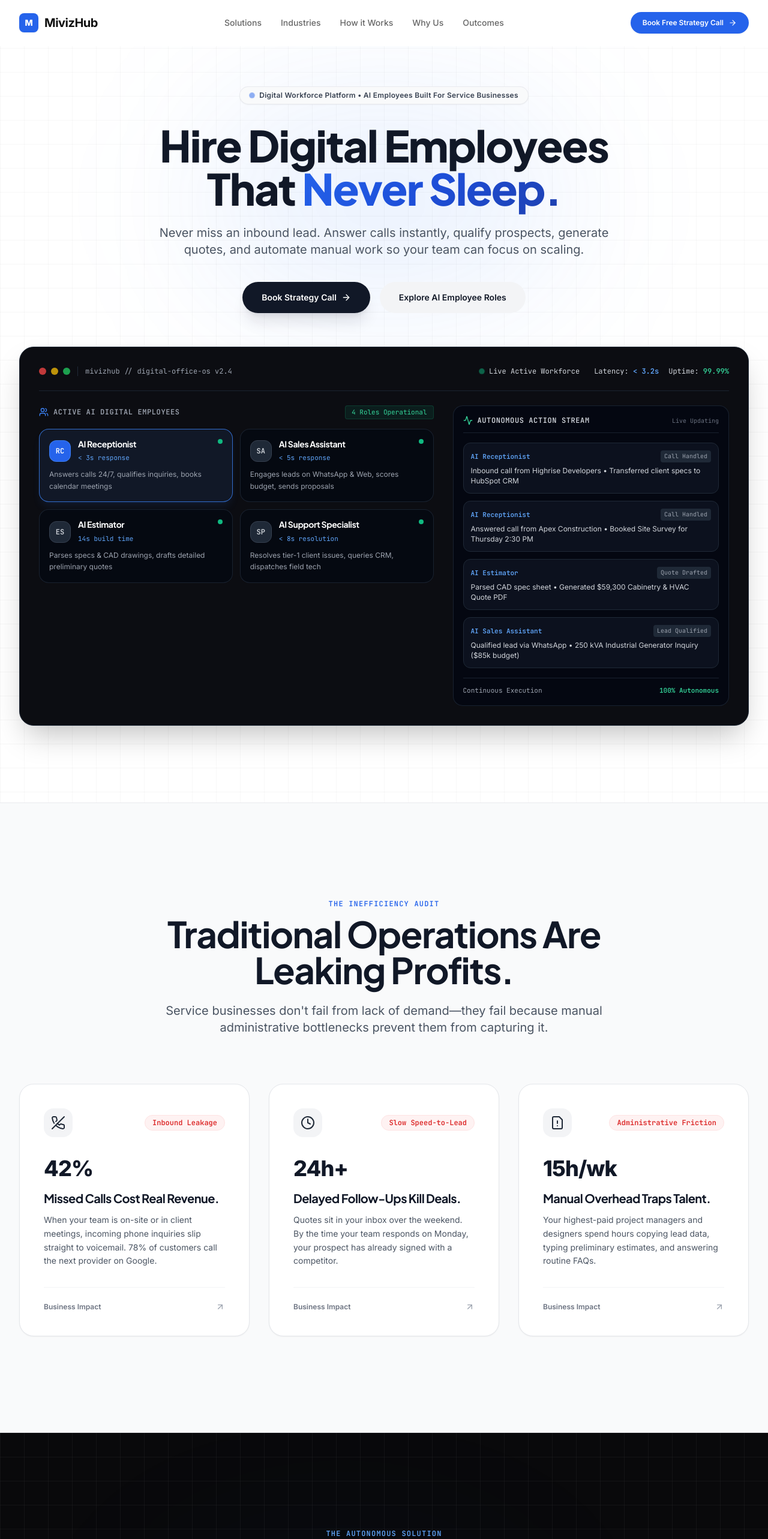
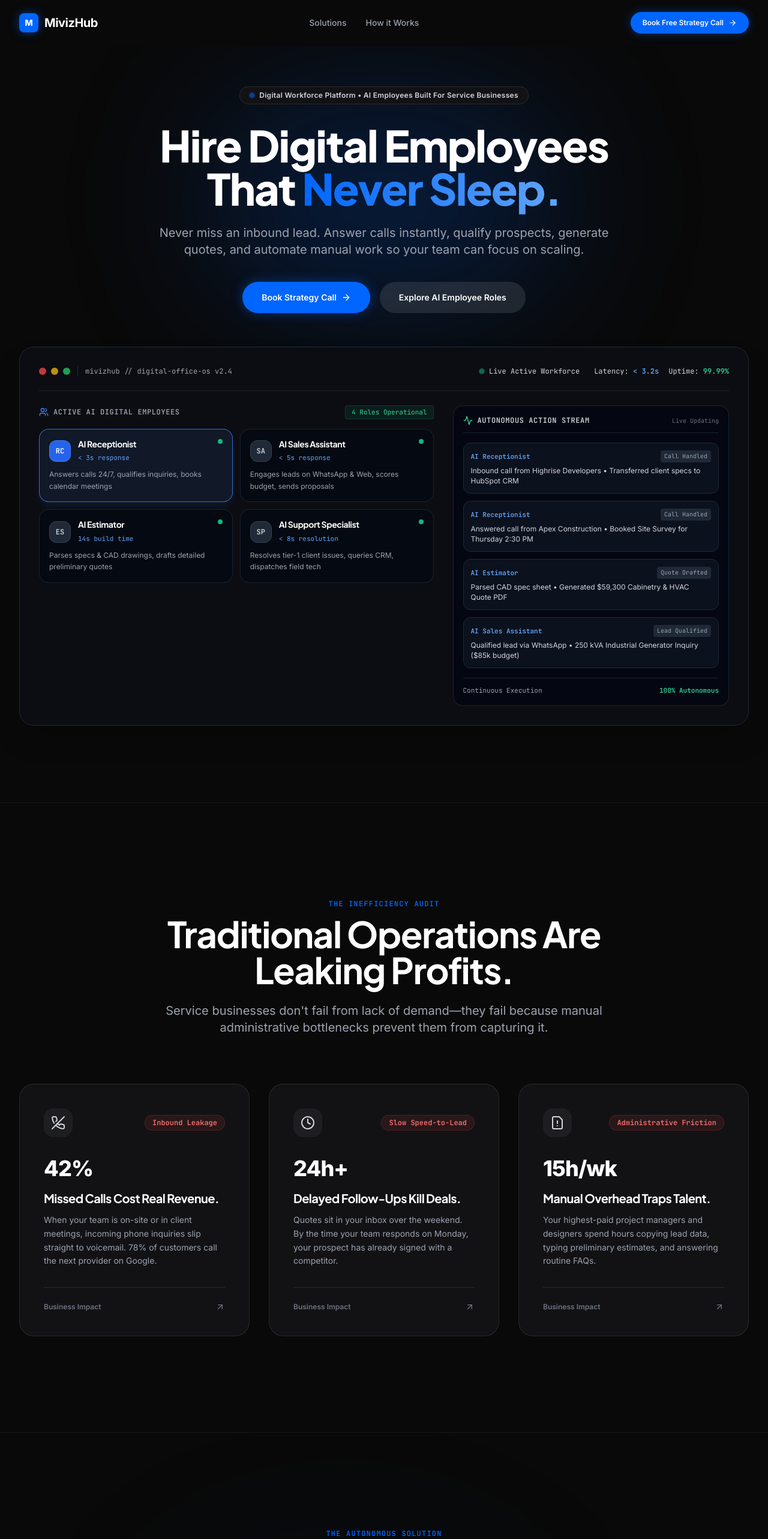
Before and after one commit to Rahullohar703/mivizhub-online, a React (Vite) app: page / in a window 1280 px wide. Shown: the top 2566 px of the page at 60% size. Built offline with nearby package versions, Linux system fonts and the light colour scheme; the HTML template or start-up script is replaced by a standard one.

Commit message:
Redesign website with dark mode and animations

```diff
--- a/src/App.jsx
+++ b/src/App.jsx
@@ -4,10 +4,6 @@ import SectionHero from './components/SectionHero';
 import SectionProblems from './components/SectionProblems';
 import SectionSolution from './components/SectionSolution';
 import SectionAIEmployees from './components/SectionAIEmployees';
-import SectionWorkflow from './components/SectionWorkflow';
-import SectionIndustries from './components/SectionIndustries';
-import SectionOutcomes from './components/SectionOutcomes';
-import SectionWhyUs from './components/SectionWhyUs';
 import SectionCTA from './components/SectionCTA';
 import Footer from './components/Footer';
 import StrategyModal from './components/StrategyModal';
@@ -24,45 +20,20 @@ export default function App() {
   };
 
   return (
-    <div className="min-h-screen bg-white text-gray-900 selection:bg-blue-600 selection:text-white font-sans antialiased overflow-x-hidden">
+    <div className="min-h-screen bg-darkBg text-white selection:bg-electricBlue selection:text-white font-sans antialiased overflow-x-hidden">
 
-      {/* Sticky Header */}
       <Navbar onOpenBooking={handleOpenBooking} />
 
-      {/* Main Page Flow - Reimagined Emotionally */}
       <main>
-        {/* 1. Confidence */}
         <SectionHero onOpenBooking={handleOpenBooking} />
-
-        {/* 2. Frustration */}
         <SectionProblems />
-
-        {/* 3. Relief */}
         <SectionSolution />
-
-        {/* 4. Curiosity */}
         <SectionAIEmployees onOpenBooking={handleOpenBooking} />
-
-        {/* 5. Simplicity */}
-        <SectionWorkflow />
-
-        {/* 6. Relevance */}
-        <SectionIndustries onOpenBooking={handleOpenBooking} />
-
-        {/* 7. Confidence */}
-        <SectionOutcomes />
-
-        {/* 8. Trust */}
-        <SectionWhyUs />
-
-        {/* 9. Excitement */}
         <SectionCTA onOpenBooking={handleOpenBooking} />
       </main>
 
-      {/* Clean Footer */}
       <Footer onOpenBooking={handleOpenBooking} />
 
-      {/* Strategy Booking Modal */}
       <StrategyModal
         isOpen={isBookingOpen}
         onClose={handleCloseBooking}
--- a/src/components/Footer.jsx
+++ b/src/components/Footer.jsx
@@ -2,36 +2,34 @@ import React from 'react';
 
 export default function Footer({ onOpenBooking }) {
   return (
-    <footer className="bg-[#FAFAFA] text-[#666666] border-t border-[#ECECEC] py-16 text-xs">
+    <footer className="bg-darkBg text-gray-400 border-t border-white/10 py-16 text-xs">
       <div className="mx-auto max-w-7xl px-6 lg:px-8">
 
-        <div className="flex flex-col md:flex-row items-start md:items-center justify-between gap-8 pb-12 border-b border-[#ECECEC]">
+        <div className="flex flex-col md:flex-row items-start md:items-center justify-between gap-8 pb-12 border-b border-white/10">
 
           <div className="space-y-2">
             <div className="flex items-center gap-2">
-              <div className="w-7 h-7 rounded-lg bg-[#2563EB] text-white flex items-center justify-center font-bold text-xs">
+              <div className="w-7 h-7 rounded-lg bg-electricBlue text-white flex items-center justify-center font-bold text-xs shadow-[0_0_15px_rgba(0,102,255,0.5)]">
                 M
               </div>
-              <span className="font-bold text-lg text-[#111111]">MivizHub</span>
+              <span className="font-bold text-lg text-white">MivizHub</span>
             </div>
-            <p className="text-xs text-[#666666] max-w-sm">
+            <p className="text-xs text-gray-400 max-w-sm">
               Build Your Digital Workforce. Hire AI Employees that answer customers, qualify leads, and perform real business roles 24/7.
             </p>
           </div>
 
           <div className="flex flex-wrap gap-8 font-medium">
-            <a href="#ai-employees" className="hover:text-[#111111] transition-colors">Solutions</a>
-            <a href="#industries" className="hover:text-[#111111] transition-colors">Industries</a>
-            <a href="#how-it-works" className="hover:text-[#111111] transition-colors">How It Works</a>
-            <a href="#why-mivizhub" className="hover:text-[#111111] transition-colors">Why Us</a>
-            <button onClick={onOpenBooking} className="text-[#2563EB] hover:underline font-semibold">
+            <a href="#ai-employees" className="hover:text-white transition-colors">Solutions</a>
+            <a href="#how-it-works" className="hover:text-white transition-colors">How It Works</a>
+            <button onClick={onOpenBooking} className="text-electricBlue hover:underline font-semibold">
               Book Strategy Call
             </button>
           </div>
 
         </div>
 
-        <div className="pt-8 flex flex-col sm:flex-row items-center justify-between gap-4 text-[11px] text-[#888888]">
+        <div className="pt-8 flex flex-col sm:flex-row items-center justify-between gap-4 text-[11px] text-gray-500">
           <p>© 2026 MivizHub Inc. All rights reserved.</p>
           <p>Hire AI Employees That Work 24/7.</p>
         </div>
--- a/src/components/Navbar.jsx
+++ b/src/components/Navbar.jsx
@@ -15,26 +15,23 @@ export default function Navbar({ onOpenBooking }) {
 
   const navLinks = [
     { name: "Solutions", href: "#ai-employees" },
-    { name: "Industries", href: "#industries" },
     { name: "How it Works", href: "#how-it-works" },
-    { name: "Why Us", href: "#why-mivizhub" },
-    { name: "Outcomes", href: "#outcomes" },
   ];
 
   return (
     <header className={`fixed top-0 left-0 right-0 z-50 transition-all duration-200 ${
       scrolled
-        ? 'bg-white/90 backdrop-blur-md border-b border-[#ECECEC] py-3.5 shadow-sm'
-        : 'bg-white border-b border-transparent py-5'
+        ? 'bg-darkBg/90 backdrop-blur-md border-b border-white/10 py-3.5 shadow-sm'
+        : 'bg-darkBg border-b border-transparent py-5'
     }`}>
       <div className="mx-auto max-w-7xl px-6 lg:px-8 flex items-center justify-between">
 
         {/* Logo */}
         <a href="#" className="flex items-center gap-2.5 group">
-          <div className="w-8 h-8 rounded-lg bg-[#2563EB] text-white flex items-center justify-center font-extrabold text-sm shadow-sm">
+          <div className="w-8 h-8 rounded-lg bg-electricBlue text-white flex items-center justify-center font-extrabold text-sm shadow-[0_0_15px_rgba(0,102,255,0.5)]">
             M
           </div>
-          <span className="font-bold text-xl text-[#111111] tracking-tight">
+          <span className="font-bold text-xl text-white tracking-tight">
             MivizHub
           </span>
         </a>
@@ -45,7 +42,7 @@ export default function Navbar({ onOpenBooking }) {
             <a
               key={link.name}
               href={link.href}
-              className="text-sm font-medium text-[#666666] hover:text-[#111111] transition-colors"
+              className="text-sm font-medium text-gray-400 hover:text-white transition-colors"
             >
               {link.name}
             </a>
@@ -56,7 +53,7 @@ export default function Navbar({ onOpenBooking }) {
         <div className="hidden sm:flex items-center gap-4">
           <button
             onClick={onOpenBooking}
-            className="px-5 py-2.5 rounded-full bg-[#2563EB] hover:bg-[#1D4ED8] text-white text-xs font-semibold shadow-sm transition-all flex items-center gap-2"
+            className="px-5 py-2.5 rounded-full bg-electricBlue hover:bg-blue-600 text-white text-xs font-semibold shadow-[0_0_15px_rgba(0,102,255,0.4)] transition-all flex items-center gap-2"
           >
             <span>Book Free Strategy Call</span>
             <ArrowRight className="w-3.5 h-3.5" />
@@ -66,7 +63,7 @@ export default function Navbar({ onOpenBooking }) {
         {/* Mobile Menu Toggle */}
         <button
           onClick={() => setMobileMenuOpen(!mobileMenuOpen)}
-          className="md:hidden p-2 text-[#666666] hover:text-[#111111]"
+          className="md:hidden p-2 text-gray-400 hover:text-white"
           aria-label="Toggle Navigation"
         >
           {mobileMenuOpen ? <X className="w-6 h-6" /> : <Menu className="w-6 h-6" />}
@@ -75,13 +72,13 @@ export default function Navbar({ onOpenBooking }) {
 
       {/* Mobile Menu */}
       {mobileMenuOpen && (
-        <div className="md:hidden bg-white border-b border-[#ECECEC] px-6 py-4 space-y-3">
+        <div className="md:hidden bg-cardBg border-b border-white/10 px-6 py-4 space-y-3">
           {navLinks.map((link) => (
             <a
               key={link.name}
               href={link.href}
               onClick={() => setMobileMenuOpen(false)}
-              className="block text-sm font-medium text-[#666666] hover:text-[#111111] py-1.5"
+              className="block text-sm font-medium text-gray-400 hover:text-white py-1.5"
             >
               {link.name}
             </a>
@@ -91,7 +88,7 @@ export default function Navbar({ onOpenBooking }) {
               setMobileMenuOpen(false);
               onOpenBooking();
             }}
-            className="mt-2 w-full py-3 rounded-full bg-[#2563EB] text-white text-xs font-semibold flex items-center justify-center gap-2"
+            className="mt-2 w-full py-3 rounded-full bg-electricBlue hover:bg-blue-600 text-white text-xs font-semibold flex items-center justify-center gap-2 shadow-[0_0_15px_rgba(0,102,255,0.4)]"
           >
             <span>Book Free Strategy Call</span>
             <ArrowRight className="w-3.5 h-3.5" />
--- a/src/components/SectionHero.jsx
+++ b/src/components/SectionHero.jsx
@@ -46,9 +46,9 @@ export default function SectionHero({ onOpenBooking }) {
   const selectedRole = EMPLOYEES.find(e => e.id === activeEmp) || EMPLOYEES[0];
 
   return (
-    <section className="relative pt-28 pb-20 lg:pt-36 lg:pb-32 bg-white overflow-hidden bg-grid-pattern">
+    <section className="relative pt-28 pb-20 lg:pt-36 lg:pb-32 overflow-hidden">
       {/* Background Soft Glows */}
-      <div className="absolute top-1/4 left-1/2 -translate-x-1/2 -translate-y-1/2 w-[600px] h-[350px] bg-blue-500/10 blur-[120px] pointer-events-none rounded-full" />
+      <div className="absolute top-1/4 left-1/2 -translate-x-1/2 -translate-y-1/2 w-[600px] h-[350px] bg-electricBlue/20 blur-[120px] pointer-events-none rounded-full" />
 
       <div className="mx-auto max-w-7xl px-6 lg:px-8 relative z-10">
 
@@ -58,9 +58,9 @@ export default function SectionHero({ onOpenBooking }) {
             initial={{ opacity: 0, y: -10 }}
             animate={{ opacity: 1, y: 0 }}
             transition={{ duration: 0.6 }}
-            className="inline-flex items-center gap-2 px-4 py-1.5 rounded-full bg-gray-50 border border-gray-200/80 shadow-sm text-xs font-semibold text-gray-700 tracking-wide"
+            className="inline-flex items-center gap-2 px-4 py-1.5 rounded-full bg-cardBg border border-white/10 shadow-sm text-xs font-semibold text-gray-300 tracking-wide"
           >
-            <span className="w-2 h-2 rounded-full bg-blue-600 status-pulse-green" />
+            <span className="w-2 h-2 rounded-full bg-electricBlue status-pulse-green" />
             <span>Digital Workforce Platform • AI Employees Built For Service Businesses</span>
           </motion.div>
         </div>
@@ -71,16 +71,16 @@ export default function SectionHero({ onOpenBooking }) {
             initial={{ opacity: 0, y: 20 }}
             animate={{ opacity: 1, y: 0 }}
             transition={{ duration: 0.8, ease: [0.16, 1, 0.3, 1] }}
-            className="text-5xl sm:text-6xl lg:text-7xl font-extrabold text-gray-900 tracking-tight leading-[1.06] mb-6"
+            className="text-5xl sm:text-6xl lg:text-7xl font-extrabold text-white tracking-tight leading-[1.06] mb-6"
           >
-            Hire Digital Employees That <span className="text-gradient-blue">Never Sleep.</span>
+            Hire Digital Employees That <span className="text-transparent bg-clip-text bg-gradient-to-r from-electricBlue to-blue-400">Never Sleep.</span>
           </motion.h1>
 
           <motion.p
             initial={{ opacity: 0, y: 20 }}
             animate={{ opacity: 1, y: 0 }}
             transition={{ duration: 0.8, delay: 0.1, ease: [0.16, 1, 0.3, 1] }}
-            className="text-lg sm:text-xl text-gray-600 font-normal leading-relaxed max-w-3xl mx-auto mb-10"
+            className="text-lg sm:text-xl text-gray-400 font-normal leading-relaxed max-w-3xl mx-auto mb-10"
           >
             Never miss an inbound lead. Answer calls instantly, qualify prospects, generate quotes, and automate manual work so your team can focus on scaling.
           </motion.p>
@@ -92,19 +92,23 @@ export default function SectionHero({ onOpenBooking }) {
             transition={{ duration: 0.8, delay: 0.2, ease: [0.16, 1, 0.3, 1] }}
             className="flex flex-col sm:flex-row items-center justify-center gap-4"
           >
-            <button
+            <motion.button
+              whileHover={{ scale: 1.05 }}
+              whileTap={{ scale: 0.95 }}
               onClick={onOpenBooking}
-              className="w-full sm:w-auto px-8 py-4 rounded-full bg-gray-900 hover:bg-black text-white font-semibold text-sm shadow-xl shadow-gray-900/10 hover:shadow-2xl transition-all duration-300 flex items-center justify-center gap-2"
+              className="w-full sm:w-auto px-8 py-4 rounded-full bg-electricBlue hover:bg-blue-600 text-white font-semibold text-sm shadow-[0_0_20px_rgba(0,102,255,0.4)] transition-all flex items-center justify-center gap-2"
             >
               <span>Book Strategy Call</span>
               <ArrowRight className="w-4 h-4" />
-            </button>
-            <a
+            </motion.button>
+            <motion.a
+              whileHover={{ scale: 1.05 }}
+              whileTap={{ scale: 0.95 }}
               href="#ai-workforce"
-              className="w-full sm:w-auto px-8 py-4 rounded-full bg-gray-100 hover:bg-gray-200 text-gray-900 font-semibold text-sm transition-all duration-300 flex items-center justify-center gap-2"
+              className="w-full sm:w-auto px-8 py-4 rounded-full bg-white/10 hover:bg-white/20 text-white font-semibold text-sm transition-all flex items-center justify-center gap-2"
             >
               <span>Explore AI Employee Roles</span>
-            </a>
+            </motion.a>
           </motion.div>
         </div>
 
--- a/src/components/SectionProblems.jsx
+++ b/src/components/SectionProblems.jsx
@@ -28,18 +28,18 @@ export default function SectionProblems() {
   ];
 
   return (
-    <section className="bg-gray-50 py-28 lg:py-40 border-y border-gray-200/80 overflow-hidden">
+    <section className="bg-darkBg py-28 lg:py-40 border-y border-white/5 overflow-hidden">
       <div className="mx-auto max-w-7xl px-6 lg:px-8">
 
         {/* Section Header */}
         <div className="text-center max-w-3xl mx-auto mb-20">
-          <span className="text-xs font-mono font-semibold uppercase tracking-widest text-blue-600 mb-3 block">
+          <span className="text-xs font-mono font-semibold uppercase tracking-widest text-electricBlue mb-3 block">
             The Inefficiency Audit
           </span>
-          <h2 className="text-4xl sm:text-5xl lg:text-6xl font-bold tracking-tight text-gray-900 leading-tight mb-6">
+          <h2 className="text-4xl sm:text-5xl lg:text-6xl font-bold tracking-tight text-white leading-tight mb-6">
             Traditional Operations Are Leaking Profits.
           </h2>
-          <p className="text-lg sm:text-xl text-gray-600 font-normal leading-relaxed">
+          <p className="text-lg sm:text-xl text-gray-400 font-normal leading-relaxed">
             Service businesses don't fail from lack of demand—they fail because manual administrative bottlenecks prevent them from capturing it.
           </p>
         </div>
@@ -55,34 +55,34 @@ export default function SectionProblems() {
                 whileInView={{ opacity: 1, y: 0 }}
                 viewport={{ once: true, margin: "-50px" }}
                 transition={{ duration: 0.7, ease: [0.16, 1, 0.3, 1], delay: idx * 0.15 }}
-                className="bg-white p-8 lg:p-10 rounded-3xl border border-gray-200 shadow-sm hover:shadow-xl hover:-translate-y-1 transition-all duration-300 flex flex-col justify-between"
+                className="bg-cardBg p-8 lg:p-10 rounded-3xl border border-white/10 shadow-sm hover:shadow-[0_0_20px_rgba(0,102,255,0.15)] hover:-translate-y-1 transition-all duration-300 flex flex-col justify-between"
               >
                 <div>
                   <div className="flex items-center justify-between mb-8">
-                    <div className="w-12 h-12 rounded-2xl bg-gray-100 flex items-center justify-center text-gray-900">
-                      <IconComponent className="w-6 h-6 text-gray-800" />
+                    <div className="w-12 h-12 rounded-2xl bg-white/5 flex items-center justify-center text-gray-300">
+                      <IconComponent className="w-6 h-6 text-gray-300" />
                     </div>
-                    <span className="text-xs font-mono font-bold px-3 py-1 rounded-full bg-red-50 text-red-600 border border-red-100">
+                    <span className="text-xs font-mono font-bold px-3 py-1 rounded-full bg-red-500/10 text-red-400 border border-red-500/20">
                       {item.badge}
                     </span>
                   </div>
 
-                  <div className="text-4xl font-extrabold text-gray-900 tracking-tight mb-4">
+                  <div className="text-4xl font-extrabold text-white tracking-tight mb-4">
                     {item.stat}
                   </div>
 
-                  <h3 className="text-xl font-bold text-gray-900 mb-3 leading-snug">
+                  <h3 className="text-xl font-bold text-white mb-3 leading-snug">
                     {item.title}
                   </h3>
 
-                  <p className="text-gray-600 leading-relaxed text-sm">
+                  <p className="text-gray-400 leading-relaxed text-sm">
                     {item.description}
                   </p>
                 </div>
 
-                <div className="mt-8 pt-6 border-t border-gray-100 flex items-center justify-between text-xs font-semibold text-gray-500">
+                <div className="mt-8 pt-6 border-t border-white/10 flex items-center justify-between text-xs font-semibold text-gray-500">
                   <span>Business Impact</span>
-                  <ArrowUpRight className="w-4 h-4 text-gray-400" />
+                  <ArrowUpRight className="w-4 h-4 text-gray-500" />
                 </div>
               </motion.div>
             );
--- a/src/components/SectionSolution.jsx
+++ b/src/components/SectionSolution.jsx
@@ -4,15 +4,15 @@ import { XCircle, CheckCircle2, ArrowRight, ShieldCheck, Zap } from 'lucide-reac
 
 export default function SectionSolution() {
   return (
-    <section className="bg-[#09090B] py-28 lg:py-40 text-white relative overflow-hidden bg-grid-pattern-dark">
+    <section className="bg-darkBg py-28 lg:py-40 text-white relative overflow-hidden">
       {/* Glow Effects */}
-      <div className="absolute top-1/2 left-1/4 -translate-y-1/2 w-[500px] h-[500px] bg-blue-600/10 blur-[150px] pointer-events-none rounded-full" />
+      <div className="absolute top-1/2 left-1/4 -translate-y-1/2 w-[500px] h-[500px] bg-electricBlue/10 blur-[150px] pointer-events-none rounded-full" />
 
       <div className="mx-auto max-w-7xl px-6 lg:px-8 relative z-10">
 
         {/* Section Header */}
         <div className="text-center max-w-3xl mx-auto mb-20">
-          <span className="text-xs font-mono font-semibold uppercase tracking-widest text-blue-400 mb-3 block">
+          <span className="text-xs font-mono font-semibold uppercase tracking-widest text-electricBlue mb-3 block">
             The Autonomous Solution
           </span>
           <h2 className="text-4xl sm:text-5xl lg:text-6xl font-bold tracking-tight text-white leading-tight mb-6">
@@ -32,7 +32,7 @@ export default function SectionSolution() {
             whileInView={{ opacity: 1, x: 0 }}
             viewport={{ once: true, margin: "-50px" }}
             transition={{ duration: 0.8, ease: [0.16, 1, 0.3, 1] }}
-            className="p-8 lg:p-10 rounded-3xl bg-gray-950 border border-gray-800/80 flex flex-col justify-between"
+            className="p-8 lg:p-10 rounded-3xl bg-cardBg border border-white/5 flex flex-col justify-between"
           >
             <div>
               <div className="flex items-center justify-between mb-8 pb-6 border-b border-gray-800">
@@ -77,7 +77,7 @@ export default function SectionSolution() {
             whileInView={{ opacity: 1, x: 0 }}
             viewport={{ once: true, margin: "-50px" }}
             transition={{ duration: 0.8, ease: [0.16, 1, 0.3, 1] }}
-            className="p-8 lg:p-10 rounded-3xl bg-gray-900 border border-blue-500/40 shadow-2xl shadow-blue-500/10 flex flex-col justify-between relative overflow-hidden"
+            className="p-8 lg:p-10 rounded-3xl bg-[#0d121c] border border-electricBlue/40 shadow-[0_0_30px_rgba(0,102,255,0.15)] flex flex-col justify-between relative overflow-hidden"
           >
             <div className="absolute top-0 right-0 w-32 h-32 bg-blue-500/10 rounded-full blur-2xl pointer-events-none" />
 
--- a/src/index.css
+++ b/src/index.css
@@ -9,9 +9,9 @@
   --font-body: 'Inter', -apple-system, BlinkMacSystemFont, 'Segoe UI', Roboto, sans-serif;
   --font-mono: 'JetBrains Mono', monospace;
 
-  --bg-primary: #FFFFFF;
-  --bg-secondary: #FAFAFA;
-  --bg-dark: #09090B;
+  --bg-primary: #090909;
+  --bg-secondary: #121215;
+  --bg-dark: #000000;
 }
 
 * {
@@ -22,7 +22,7 @@ html {
   scroll-behavior: smooth;
   font-family: var(--font-body);
   background-color: var(--bg-primary);
-  color: #111111;
+  color: #FFFFFF;
   -webkit-font-smoothing: antialiased;
   -moz-osx-font-smoothing: grayscale;
 }
@@ -30,7 +30,7 @@ html {
 body {
   overflow-x: hidden;
   background-color: var(--bg-primary);
-  color: #111111;
+  color: #FFFFFF;
 }
 
 h1, h2, h3, h4, h5, h6 {
```
Also changed, not shown: src/components/SectionAIEmployees.jsx (+33 -28 lines), src/components/SectionCTA.jsx (+11 -9 lines).
